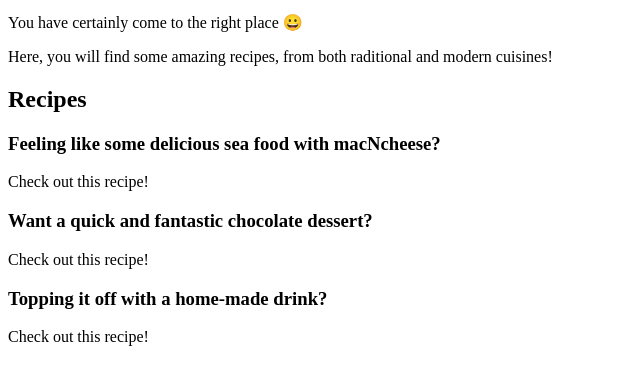
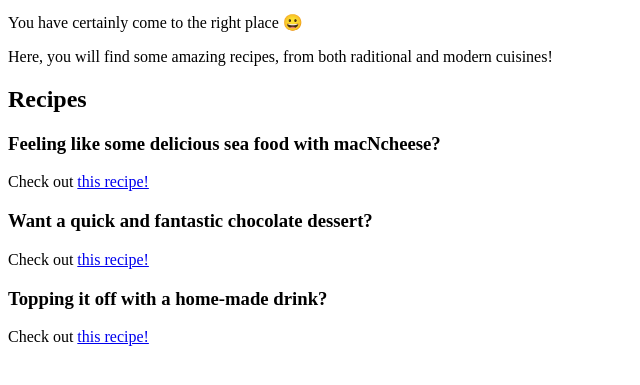
Before and after one commit to Seif-Sedky/top-recipes, a plain HTML site: page index.html in a window 1280 px wide. Shown: the part 101-486 px from the top of the page, without its empty margins (0-640 px from the left). Drawn offline with Linux system fonts and the light colour scheme.

Commit message:
Fix links in home page

```diff
--- a/index.html
+++ b/index.html
@@ -16,13 +16,13 @@
     <h2>Recipes</h2>
 
     <h3>Feeling like some delicious sea food with macNcheese?</h3>
-    <p>Check out <a href="recipes/garlic-shrimp-macNcheese.html "> </a>this recipe!</p>
+    <p>Check out <a href="recipes/garlic-shrimp-macNcheese.html "> this recipe!</a></p>
 
     <h3>Want a quick and fantastic chocolate dessert?</h3>
-    <p>Check out <a href="recipes/lazy-cake.html"> </a>this recipe!</p>
+    <p>Check out <a href="recipes/lazy-cake.html">this recipe! </a></p>
 
     <h3>Topping it off with a home-made drink?</h3>
-    <p>Check out <a href="recipes/strawberry-limeade"></a>this recipe!</p>
+    <p>Check out <a href="recipes/strawberry-limeade">this recipe!</a></p>
 
 
 </body>
```
